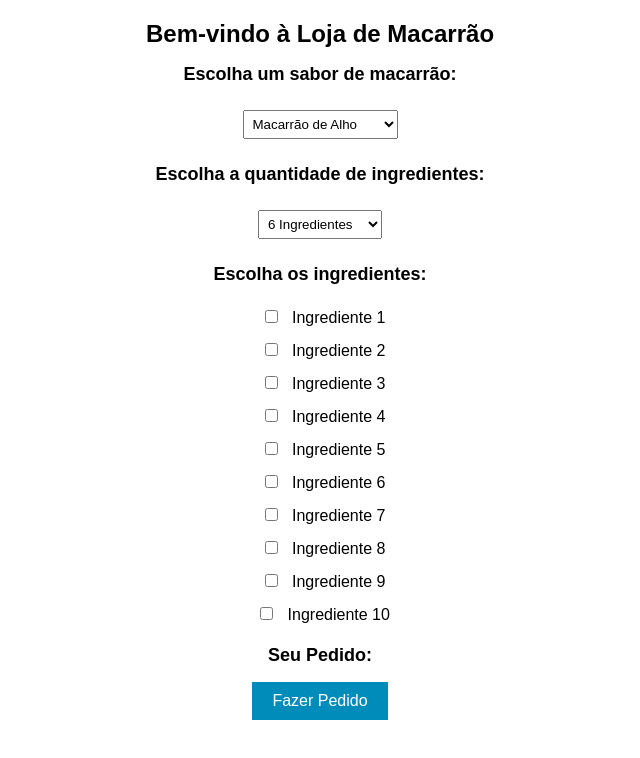
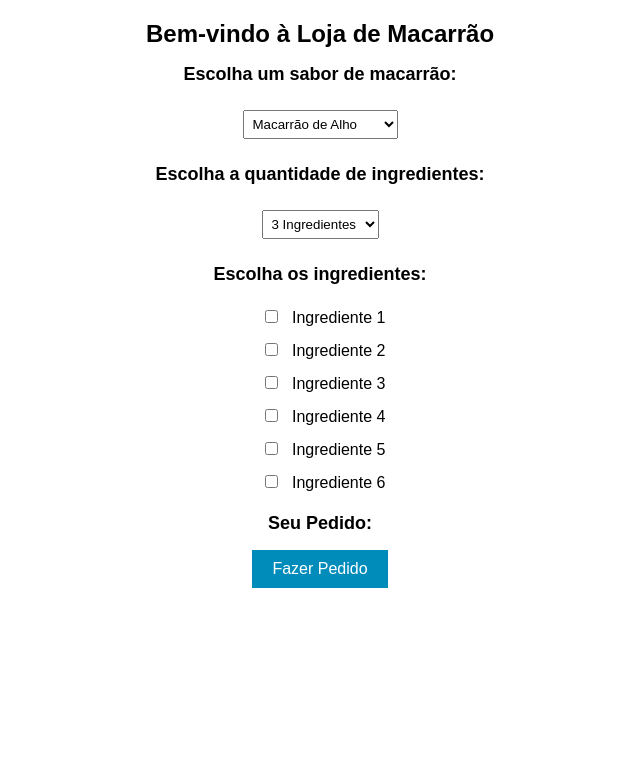
Before and after one commit to BerghFreitas/site, a plain HTML site: page site.html in a window 1280 px wide. Shown: the whole page, without its empty margins (320-960 px from the left). Drawn offline with Linux system fonts and the light colour scheme.

Commit message:
foi tirado a opcao 6 inhrediente

```diff
--- a/script.js
+++ b/script.js
@@ -6,8 +6,8 @@ function alterarQuantidadeIngredientes() {
   // Limpa a lista de ingredientes ao alterar a quantidade
   document.getElementById("ingredientes").innerHTML = "";
 
-  // Exibe a lista completa de 10 ingredientes
-  for (var i = 1; i <= 10; i++) {
+  // Exibe a lista completa de 6 ingredientes
+  for (var i = 1; i <= 6; i++) {
     var label = document.createElement("label");
     label.innerHTML = `<input type="checkbox" name="ingredient" value="ingrediente${i}"> Ingrediente ${i}<br>`;
     document.getElementById("ingredientes").appendChild(label);
--- a/site.html
+++ b/site.html
@@ -18,8 +18,7 @@
 
   <h2>Escolha a quantidade de ingredientes:</h2>
   <select id="quantidade-ingredientes">
-    <option value="6">6 Ingredientes</option>
-    <option value="10">10 Ingredientes</option>
+    <option value="3">3 Ingredientes</option>
   </select>
 
   <h2>Escolha os ingredientes:</h2>
```
